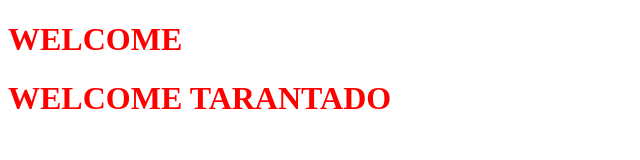
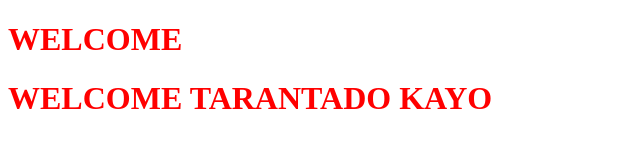
Before and after one commit to kryschann/Secureprime, a plain HTML site: page index.html in a window 1280 px wide. Shown: the whole page, without its empty margins (0-640 px from the left). Drawn offline with Linux system fonts and the light colour scheme.

Commit message:
pangalawa

```diff
--- a/index.html
+++ b/index.html
@@ -9,6 +9,6 @@
 </head>
 <body>
 <h1>WELCOME</h1>
-<h1>WELCOME TARANTADO</h1>
+<h1>WELCOME TARANTADO KAYO</h1>
 </body>
 </html>
```
